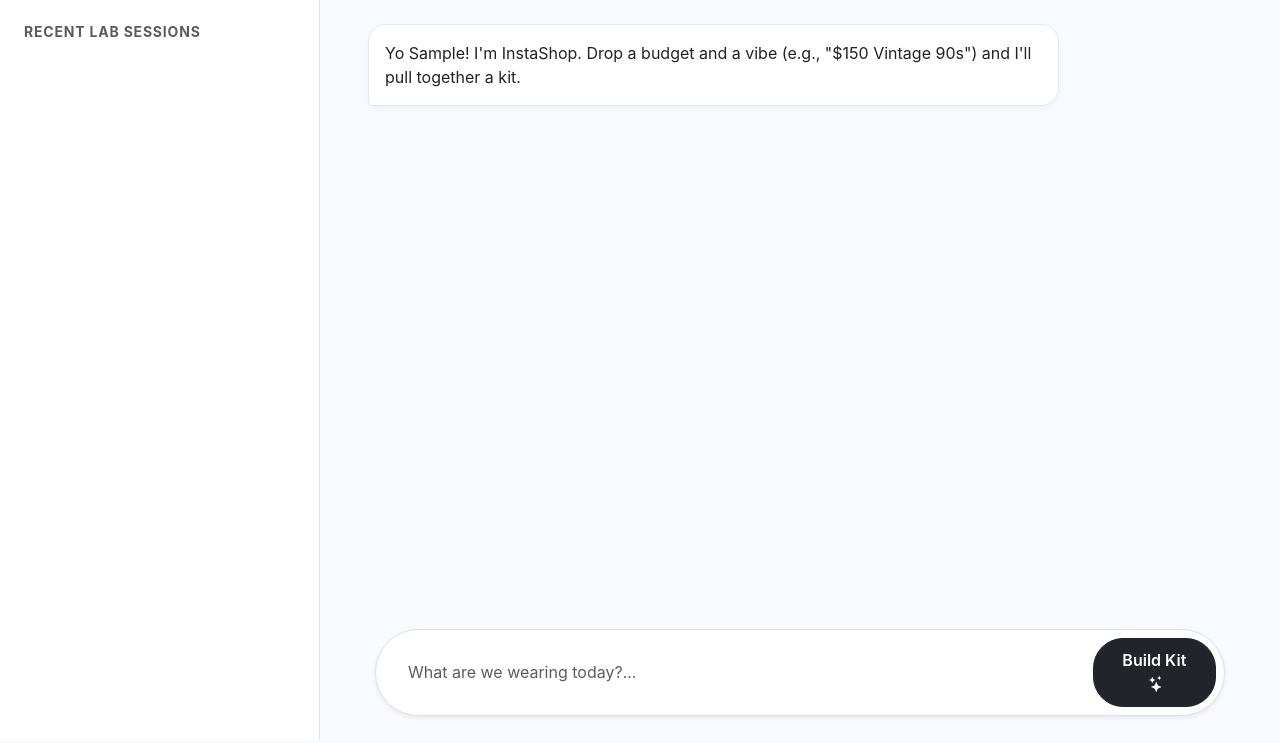
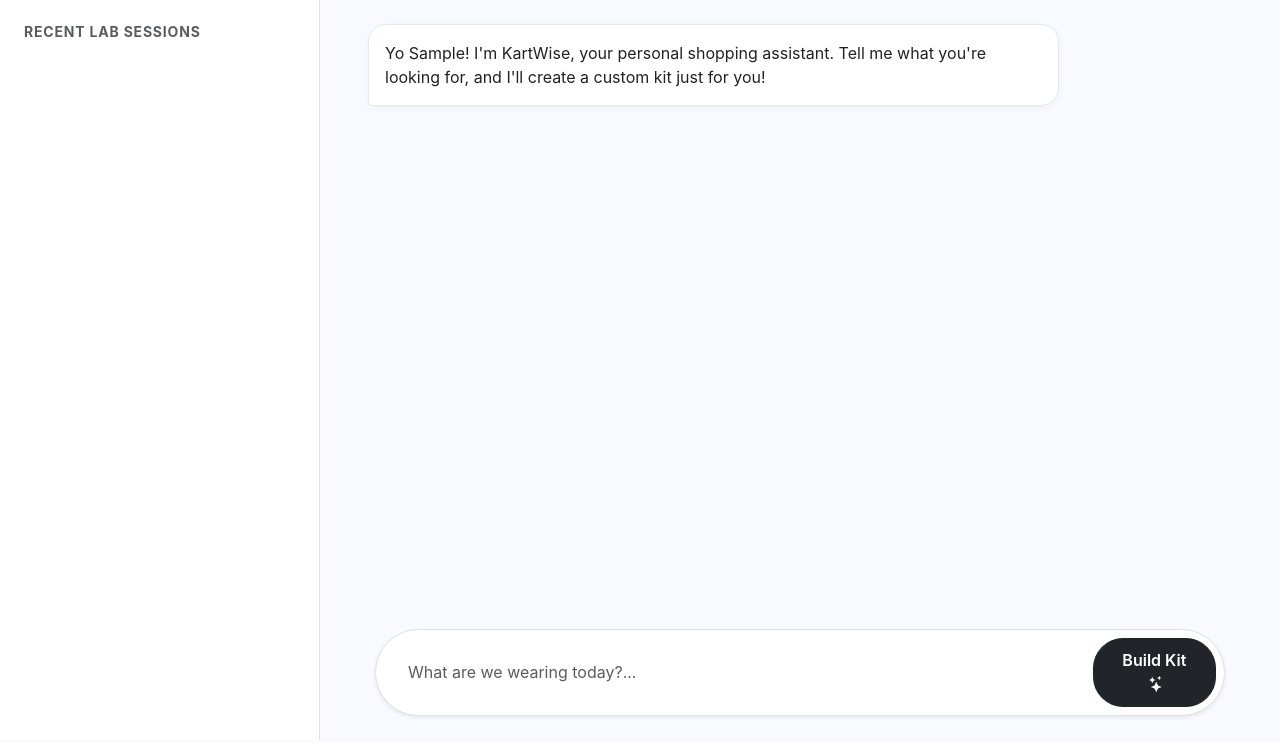
Before and after one commit to eluu9/SparkHacks2026, a Flask app: page /dashboard in a window 1280 px wide. Shown: the part 57-800 px from the top of the page. Run offline with Flask 3, Linux system fonts and the light colour scheme; the visitor is signed in with stand-in values (Sample User, id 1); data that the repository does not hold is empty.

Commit message:
Changed greeting message

```diff
--- a/app/templates/index.html
+++ b/app/templates/index.html
@@ -30,9 +30,9 @@
                 <div class="d-flex mb-4 pop-animation">
                     <div class="msg-ai p-3" style="max-width: 80%;">
                         {% if current_user.is_authenticated %}
-                            Yo {{ current_user.name.split(' ')[0] }}! I'm InstaShop. Drop a budget and a vibe (e.g., "$150 Vintage 90s") and I'll pull together a kit.
+                            Yo {{ current_user.name.split(' ')[0] }}! I'm KartWise, your personal shopping assistant. Tell me what you're looking for, and I'll create a custom kit just for you!
                         {% else %}
-                            Welcome! Drop a vibe and a budget, and I'll build you a custom shopping kit.
+                            Welcome! I'm KartWise, your personal shopping assistant. Tell me what you're looking for, and I'll create a custom kit just for you!
                         {% endif %}
                     </div>
                 </div>
```
